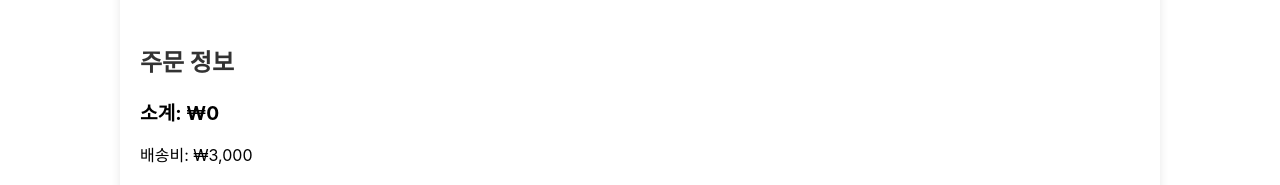
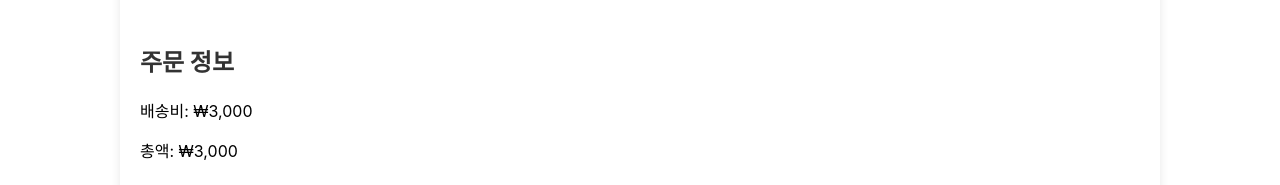
Before and after one commit to suddengithub/Y_FRONTEND, a React (Create React App) app: page /order in a window 1280 px wide. Shown: the part 764-949 px from the top of the page. Built offline with nearby package versions, Linux system fonts and the light colour scheme.

Commit message:
구매페이지 항목 묶기 완료

```diff
--- a/src/components/Order.jsx
+++ b/src/components/Order.jsx
@@ -35,13 +35,14 @@ const Order = () => {
   const cart = location.state?.cart || []; // 'OwnPC'에서 넘어온 장바구니 데이터
 
   const [orderSummary, setOrderSummary] = useState({
-    items: cart.flatMap((pc) =>
-      Object.entries(pc).map(([category, part]) => ({
+    items: cart.flatMap((pc, index) => ({
+      configuration: `구성 ${index + 1}`,
+      parts: Object.entries(pc).map(([category, part]) => ({
         name: `${category.toUpperCase()} - ${part.name}`,
         quantity: part.quantity,
         price: part.price,
-      }))
-    ),
+      })),
+    })),
     shippingCost: 3000, // 예시로 고정된 배송비 추가
     discount: 0,
     tax: 0,
@@ -72,7 +73,12 @@ const Order = () => {
   // 주문 정보 계산
   const calculateTotal = () => {
     const subtotal = orderSummary.items.reduce(
-      (sum, item) => sum + item.price * item.quantity,
+      (sum, item) =>
+        sum +
+        item.parts.reduce(
+          (partSum, part) => partSum + part.price * part.quantity,
+          0
+        ),
       0
     );
     const total =
@@ -215,24 +221,29 @@ const Order = () => {
       {/* 주문 정보 (Order Summary) */}
       <section style={styles.section}>
         <h2 style={styles.sectionTitle}>주문 정보</h2>
+        {orderSummary.items.map((item, index) => (
+          <div key={index} style={styles.configurationBox}>
+            <h3>{item.configuration}</h3>
             <ul style={styles.list}>
-          {orderSummary.items.map((item, index) => (
-            <li key={index} style={styles.listItem}>
-              <p>제품명: {item.name}</p>
-              <p>수량: {item.quantity}</p>
-              <p>가격: {formatPrice(item.price)}</p>
+              {item.parts.map((part, partIndex) => (
+                <li key={partIndex} style={styles.listItem}>
+                  <p>제품명: {part.name}</p>
+                  <p>수량: {part.quantity}</p>
+                  <p>가격: {formatPrice(part.price)}</p>
                 </li>
               ))}
             </ul>
             <p style={styles.summary}>
               소계:{" "}
               {formatPrice(
-            orderSummary.items.reduce(
-              (sum, item) => sum + item.price * item.quantity,
+                item.parts.reduce(
+                  (sum, part) => sum + part.price * part.quantity,
                   0
                 )
               )}
             </p>
+          </div>
+        ))}
         <p>배송비: {formatPrice(orderSummary.shippingCost)}</p>
         <p>총액: {formatPrice(orderSummary.total)}</p>
       </section>
@@ -366,15 +377,6 @@ const styles = {
     fontSize: "1.5em",
     padding: "0 10px",
   },
-  passwordBox: {
-    display: "flex",
-    justifyContent: "space-between",
-    alignItems: "center",
-  },
-  maskBox: {
-    padding: "10px",
-    borderRadius: "5px",
-  },
   select: {
     width: "100%",
     padding: "10px",
@@ -395,6 +397,12 @@ const styles = {
     fontWeight: "bold",
     marginBottom: "15px",
   },
+  configurationBox: {
+    border: "1px solid #ddd",
+    padding: "15px",
+    marginBottom: "20px",
+    borderRadius: "8px",
+  },
   cardTypeBox: {
     display: "flex",
     alignItems: "center",
@@ -404,9 +412,7 @@ const styles = {
     backgroundColor: "#f4f4f4",
     color: "black",
     border: "1px solid #ddd",
-
     padding: "15px 30px",
-
     borderRadius: "5px",
     cursor: "pointer",
     fontSize: "1.2em",
--- a/src/components/SuggestedPC.jsx
+++ b/src/components/SuggestedPC.jsx
@@ -346,11 +346,11 @@ const SuggestedPC = () => {
     return cart.reduce((total, pc) => total + pc.price * pc.quantity, 0);
   };
   const handleOrderNow = () => {
-    if (cart.length === 0) {
-      alert("장바구니에 구성된 PC가 없습니다. 먼저 PC를 구성하세요.");
-      return;
+    if (cart.length > 0) {
+      navigate("/order", { state: { cart } }); // 장바구니 데이터를 함께 전달
+    } else {
+      alert("장바구니가 비어 있습니다.");
     }
-    navigate("/order", { state: { cart } }); // Pass cart state to Order page
   };
 
   return (
```
Lines whose indentation alone changed are shown as unchanged.
